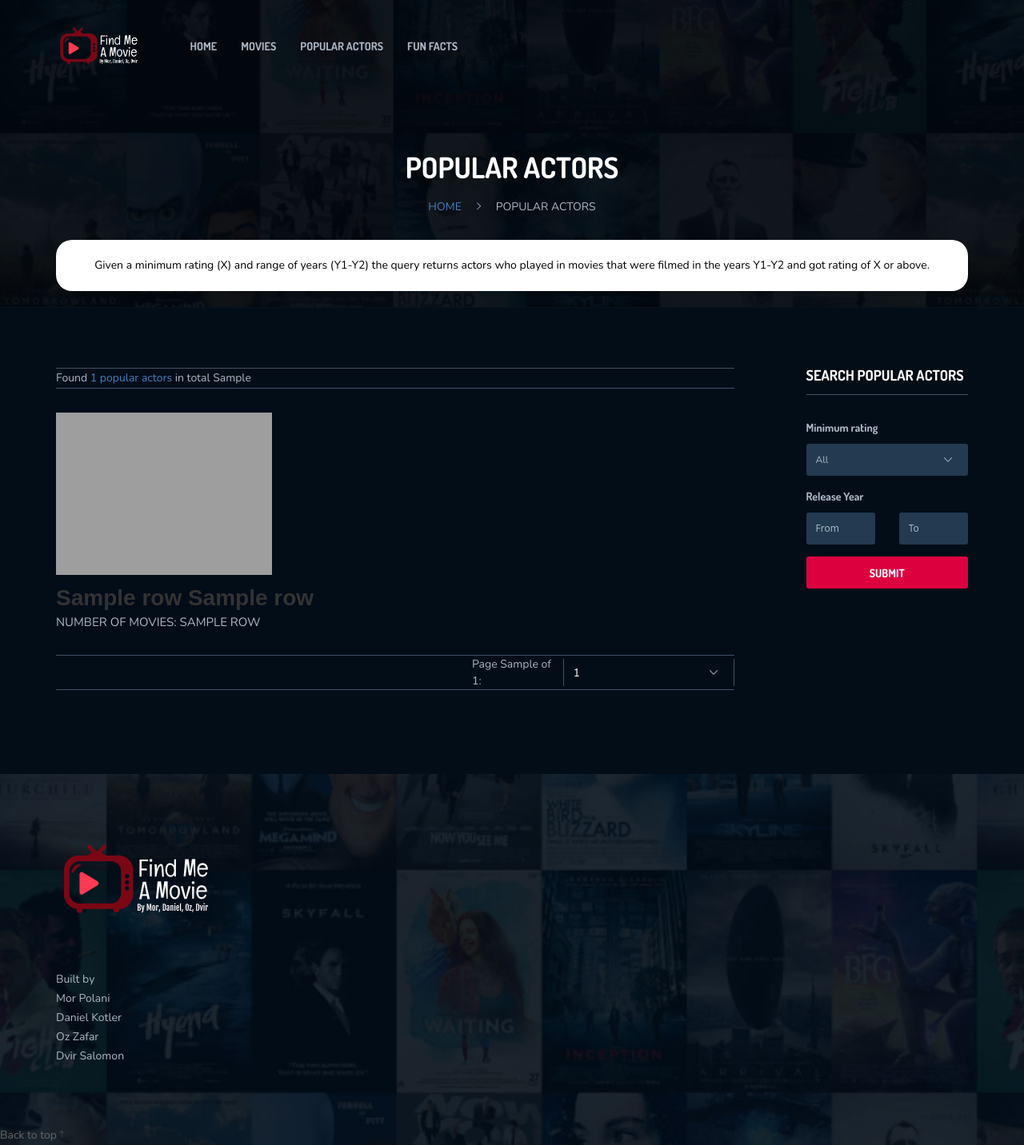
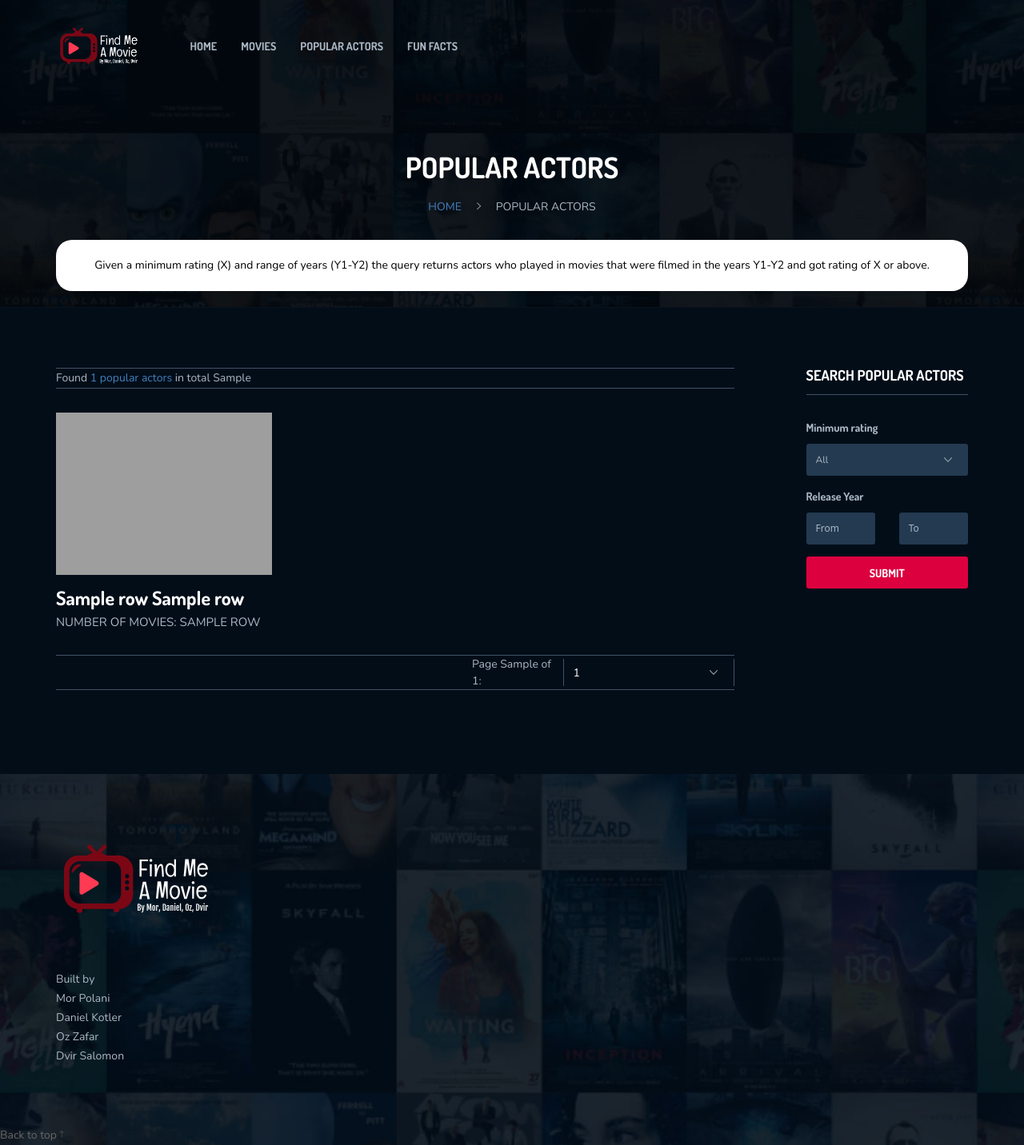
Before and after one commit to ozzafar/Movies-Website, a Flask app: template backend/templates/celebritygrid.html in a window 1280 px wide. Shown: the whole page at 80% size. Run offline with Flask 2, Linux system fonts and the light colour scheme; the template is opened without the code that fills it: most values are stand-ins (such as "Sample title", 1, 10 or a date in 2020); some libraries are stand-ins or nearby versions; grey boxes are pictures that could not be loaded.

Commit message:
1. readable color of actor's name on result page - done 2. handling long names - done

```diff
--- a/backend/app.py
+++ b/backend/app.py
@@ -9,12 +9,13 @@ app = Flask(__name__)
 
 db = DBbackend()
 
+
 def create_movie_body(page):
     is_search = False
 
     body = ""
     search_query = ""
-    movies=[]
+    movies = []
 
     # search fields:
     if 'submit' in request.args.keys():
--- a/backend/templates/celebritygrid.html
+++ b/backend/templates/celebritygrid.html
@@ -120,10 +120,10 @@
                         {% else %}
                             {% set picture = "https://image.tmdb.org/t/p/w300" + row[picture_URL]|string %}
                         {% endif %}
-                        <div class="ceb-item">
+                        <div class="ceb-item" style="width: 270px;">
                             <img src="{{ picture }}" width="270" height="400">
                             <div class="ceb-infor">
-                                <h2>{{ row[first_name] }} {{ row[last_name] }}</h2>
+                                <h2><a style="color:white;">{{ row[first_name] }} {{ row[last_name] }}</a></h2>
                                 <span>Number of Movies: {{ row[num_of_movies] }}</span>
                             </div>
                         </div>
--- a/backend/templates/facts_popular_directors.html
+++ b/backend/templates/facts_popular_directors.html
@@ -32,14 +32,14 @@
                                 {% set movie_picture = "https://image.tmdb.org/t/p/w1280" + row[movie_poster]|string %}
                             {% endif %}
 
-					<div class="ceb-item">
+					<div class="ceb-item" style="width:270px;">
 						<img src="{{ director_picture }}" alt="" width="300" height="450">
 						<div class="ceb-infor">
-							<h3 style="color: white;">{{row[director_first_name]}} {{row[director_last_name]}}</h3>
+							<h2><a style="color:white;">{{row[director_first_name]}} {{row[director_last_name]}}</a></h2>
 							<span>director</span>
 						</div>
 					</div>
-					<div class="ceb-item">
+					<div class="ceb-item" style="width:270px;">
 						<a href="/moviesingle?movie={{row[movie_ID]}}"><img src="{{movie_picture}}" alt=""
                                                                            width="300" height="450"></a>
 						<div class="ceb-infor">
```
Also changed, not shown: backend/templates/facts_couples.html (+4 -4 lines).
